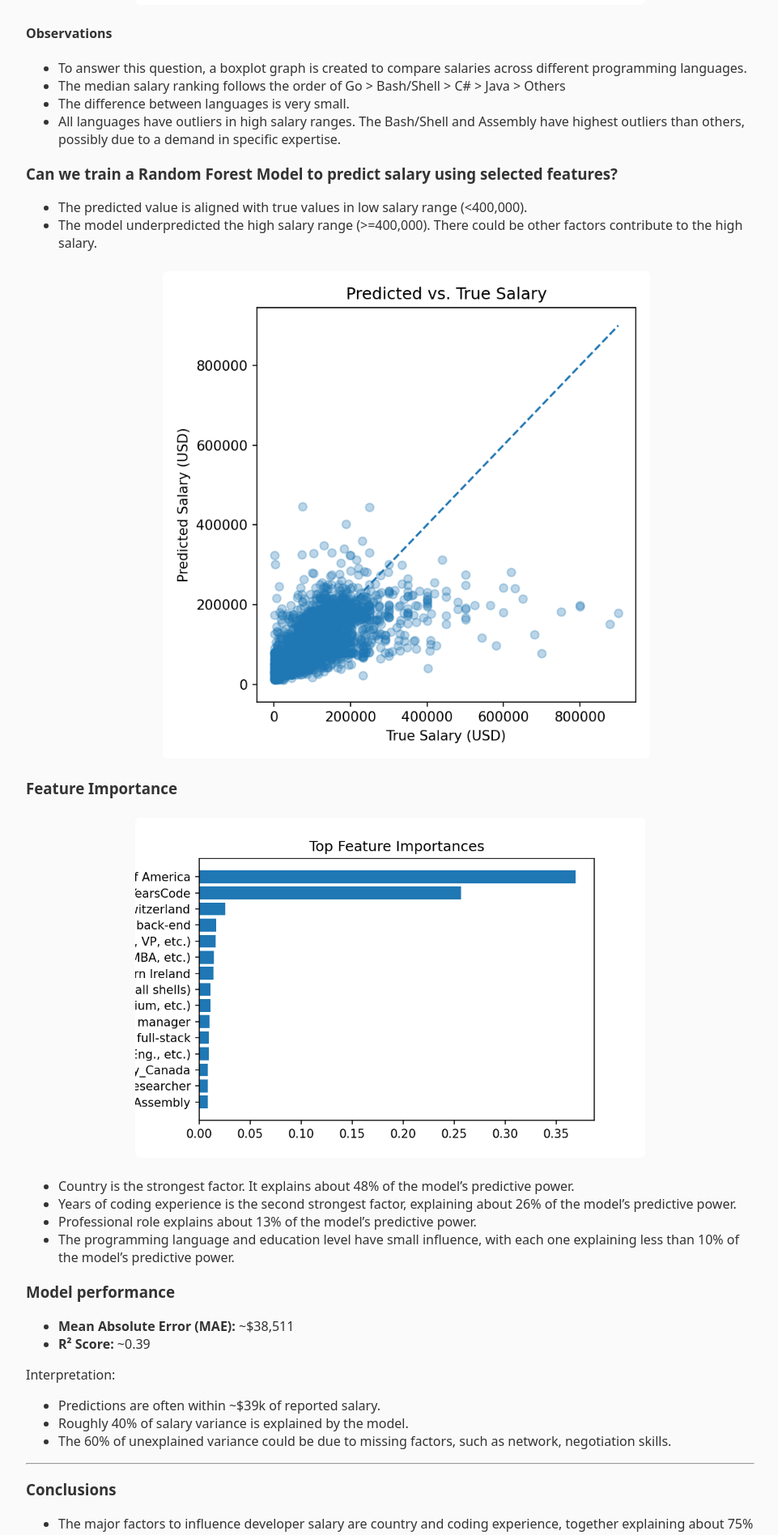
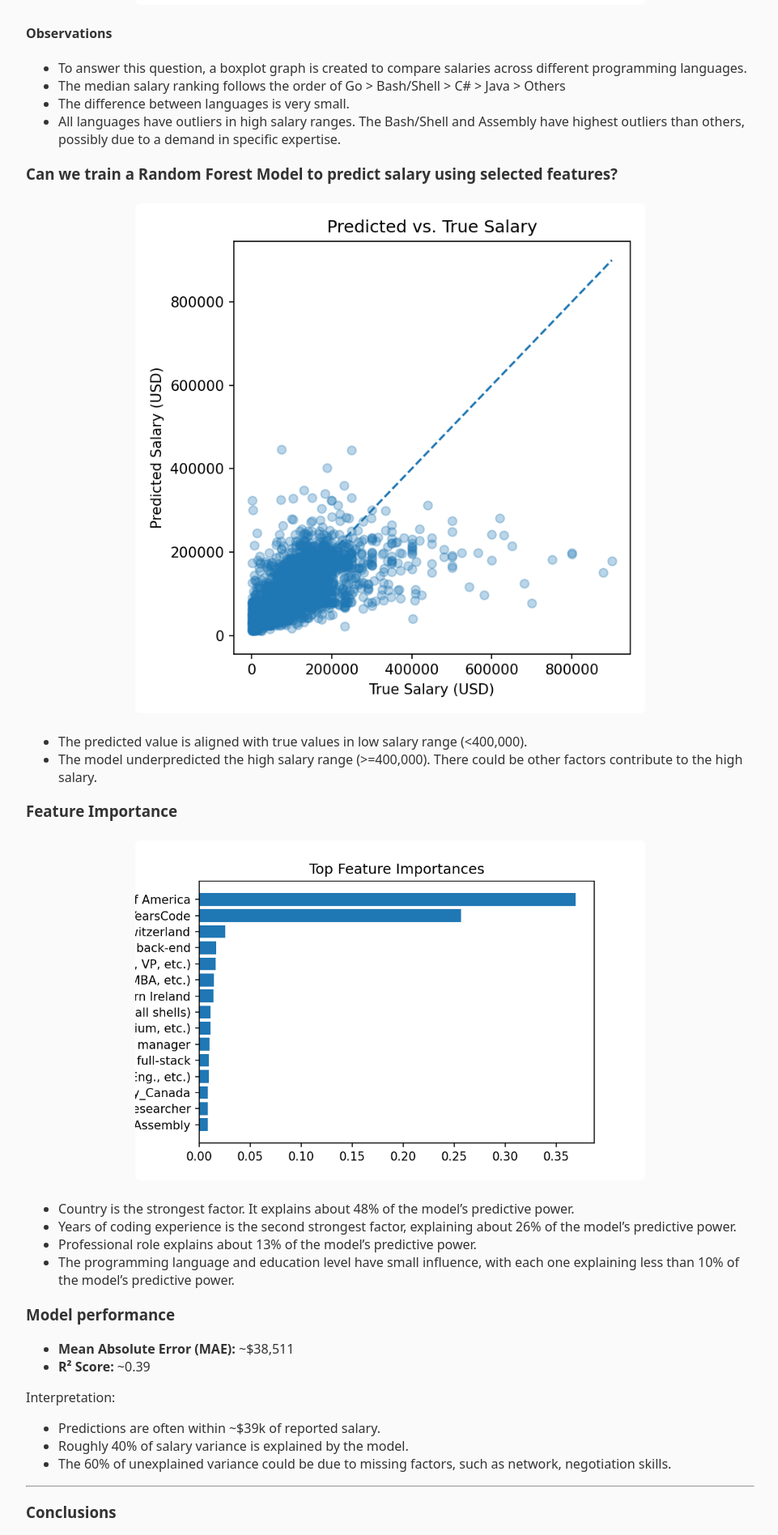
Before and after one commit to ilvfruits/stackoverflow-survey-2025, a Jekyll site: the page built from docs/_posts/2025-12-22-salary-prediction-report.md, in a window 1280 px wide. Shown: the part 4220-6116 px from the top of the page at 81% size, without its empty margins (158-1119 px from the left). Built offline with Jekyll 4.4.1, drawn with Linux system fonts in a browser that asks for light colours.

Commit message:
Update 2025-12-22-salary-prediction-report.md

```diff
--- a/docs/_posts/2025-12-22-salary-prediction-report.md
+++ b/docs/_posts/2025-12-22-salary-prediction-report.md
@@ -101,9 +101,9 @@ We trained a **Random Forest Regressor** using:
 - All languages have outliers in high salary ranges. The Bash/Shell and Assembly have highest outliers than others, possibly due to a demand in specific expertise.
 
 ### Can we train a Random Forest Model to predict salary using selected features?
+![Predicted vs Actual Salary]({{site.baseurl}}/assets/images/predicted_vs_true.png)
 - The predicted value is aligned with true values in low salary range (<400,000).
 - The model underpredicted the high salary range (>=400,000). There could be other factors contribute to the high salary.
-![Predicted vs Actual Salary]({{site.baseurl}}/assets/images/predicted_vs_true.png)
 
 ### Feature Importance
 ![Feature Importance]({{site.baseurl}}/assets/images/feature_importance.png)
```
